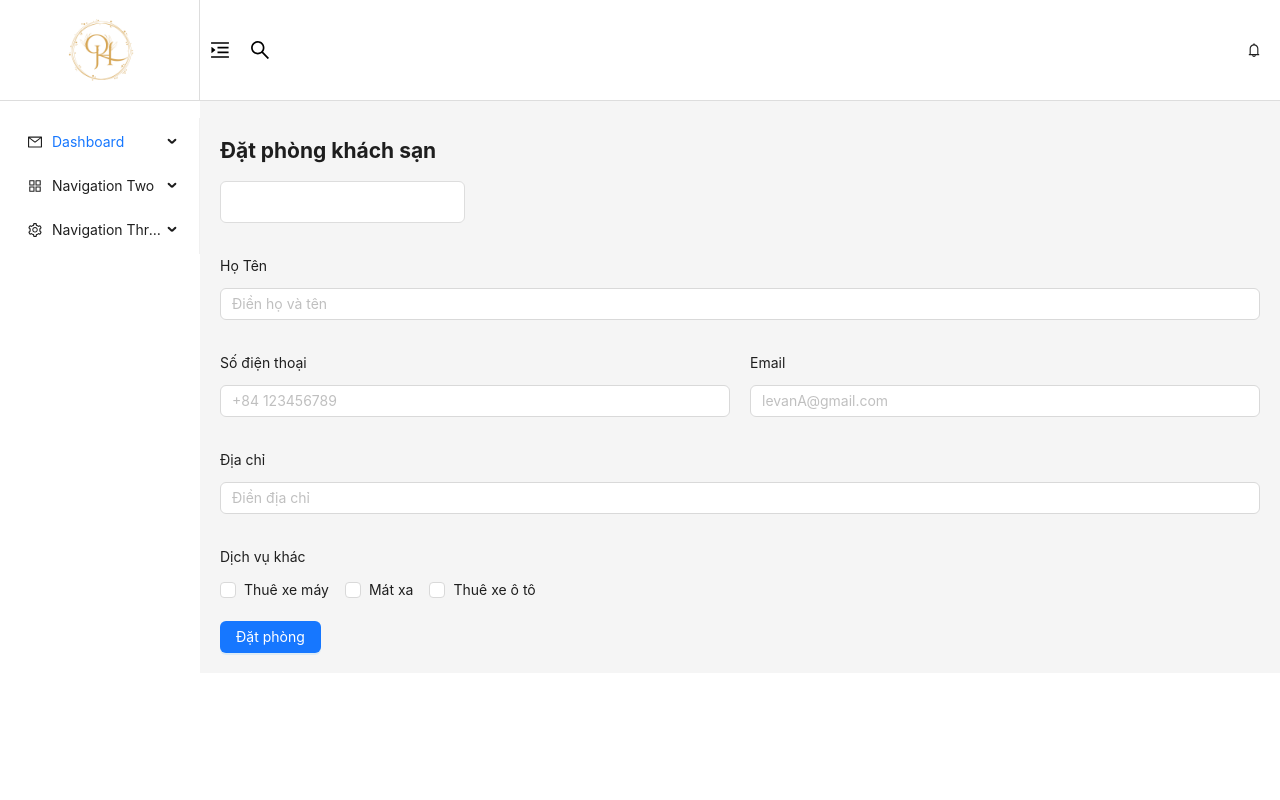
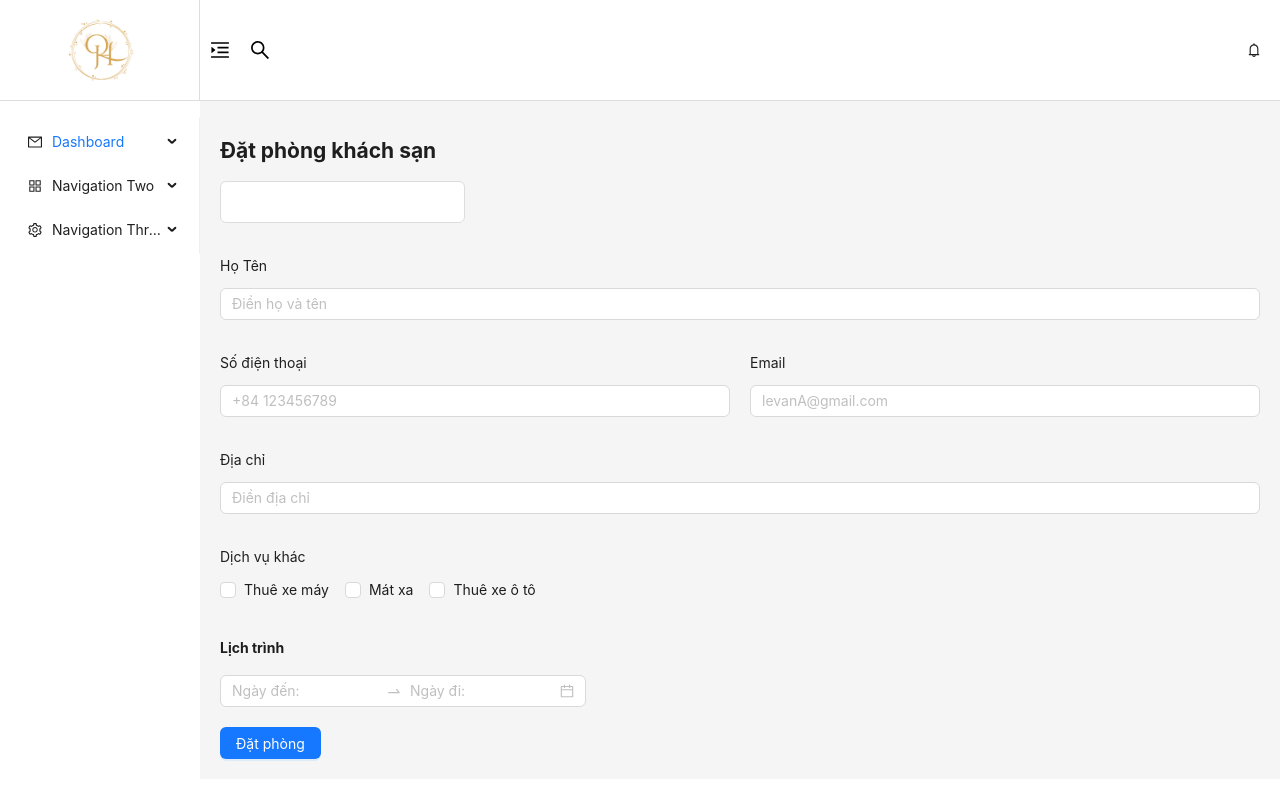
Before and after one commit to dangquanghuy286/AntDesign, a React (Create React App) app: page /book-room in a window 1280 px wide. Built offline with nearby package versions, Linux system fonts and the light colour scheme.

Commit message:
DatePicker

```diff
--- a/src/pages/Room/index.js
+++ b/src/pages/Room/index.js
@@ -1,7 +1,9 @@
-import { Button, Checkbox, Col, Input, Row, Space } from 'antd';
+import { DatePicker, Button, Checkbox, Col, Input, Row, Space } from 'antd';
+
 import "./BookingRoom.css"
 import CartItem from '../../components/CartItem';
 import { useState } from 'react';
+const { RangePicker } = DatePicker;
 function BookRoom() {
     const [data, setData] = useState({})
     const handleChangeInput = (e) => {
@@ -14,7 +16,7 @@ function BookRoom() {
 
     }
     const handleChangeCheckbox = (e) => {
-        console.log(e);
+
         const object = {
             ...data,
             services: e
@@ -22,7 +24,16 @@ function BookRoom() {
         setData(object)
 
     }
+    const handleChangeDatePicker = (dates, dateStrings) => {
 
+        const object = {
+            ...data,
+            date: dateStrings
+        }
+        setData(object)
+
+
+    }
     const handleSubmit = () => {
         console.log("Ok", data);
 
@@ -68,6 +79,11 @@ function BookRoom() {
 
                     </Col>
                     <Col span={24}>
+                        <h4>Lịch trình
+                        </h4>
+                        <RangePicker placeholder={["Ngày đến:", "Ngày đi:"]} format="DD-MM-YYYY" onChange={handleChangeDatePicker} />
+                    </Col>
+                    <Col span={24}>
                         <Button type='primary' onClick={handleSubmit}> Đặt phòng</Button>
                     </Col>
                 </Row>
```
